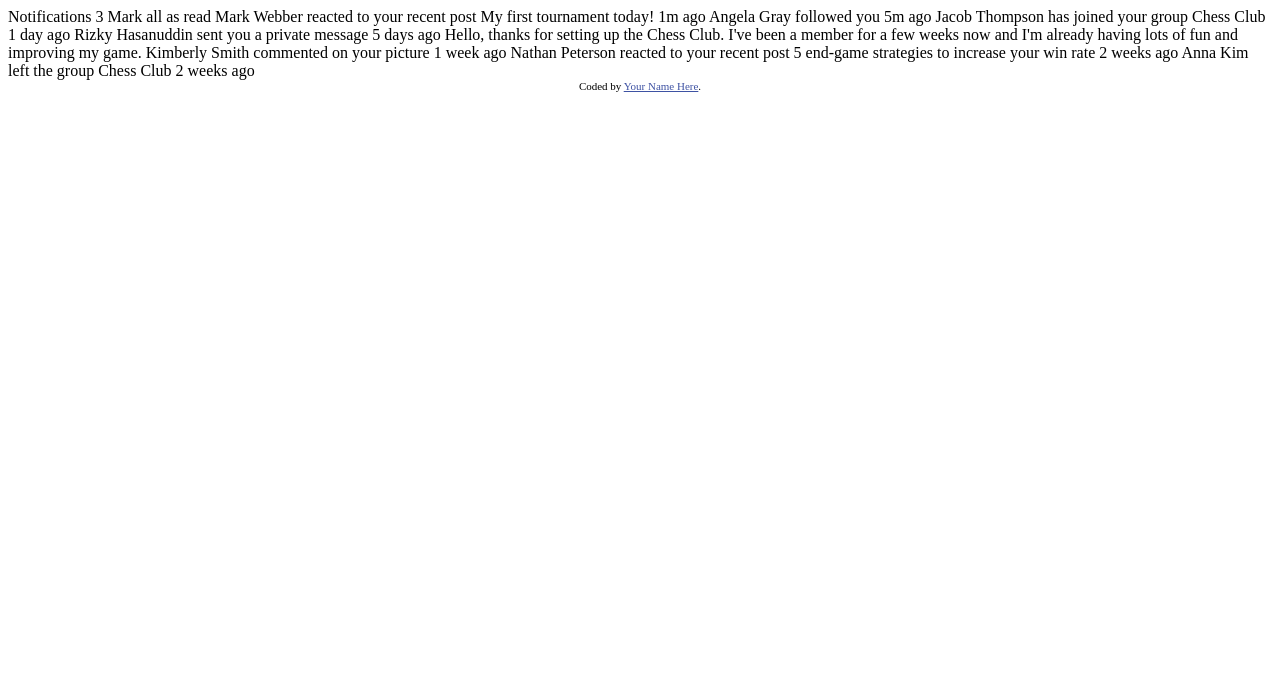
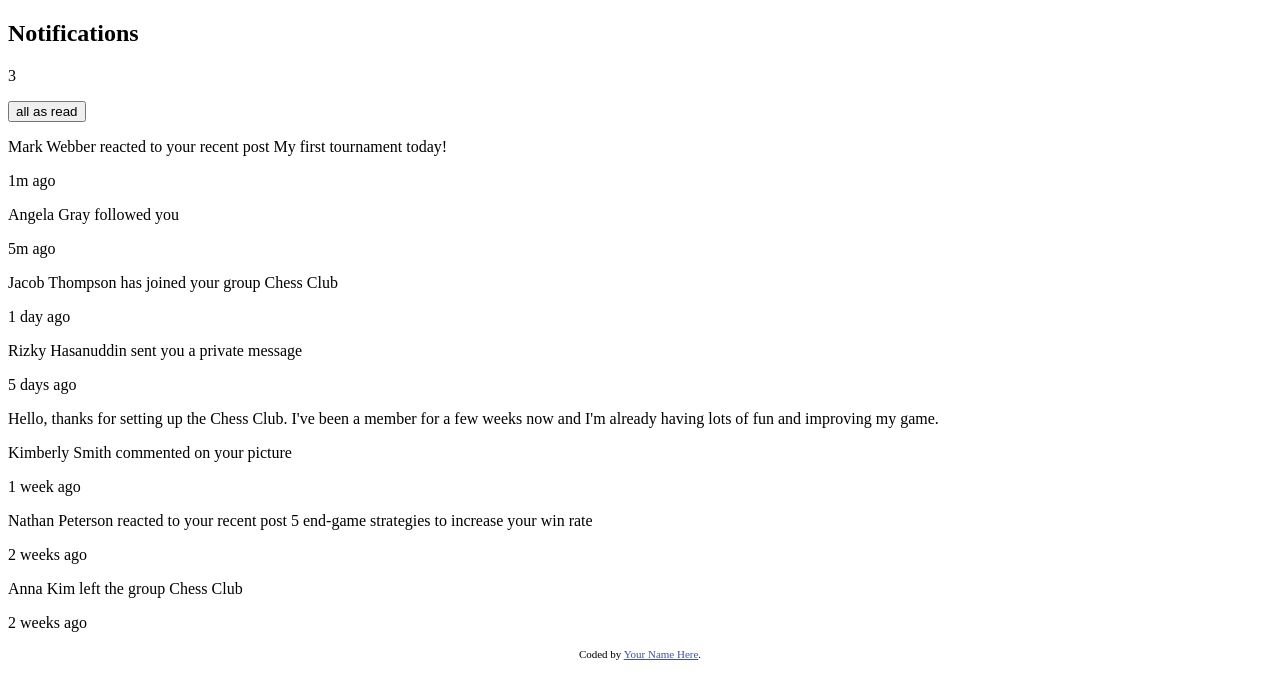
Before and after one commit to LGuzman1409/PracticaP, a plain HTML site: page index.html in a window 1280 px wide. Drawn offline with Linux system fonts and the light colour scheme.

Commit message:
Add html structure

```diff
--- a/index.html
+++ b/index.html
@@ -16,32 +16,47 @@
 </head>
 <body>
 
-  Notifications 3
+  <header>
+      <h2>Notifications</h1>
 
-  Mark all as read
+      <p>3</p>
 
-  Mark Webber reacted to your recent post My first tournament today!
-  1m ago
+      <button>all as read</button>
+  </header>
 
-  Angela Gray followed you
-  5m ago
+  <section>
+    <article>
+      <p>Mark Webber reacted to your recent post My first tournament today!</p>
+      <p>1m ago</p>
+    </article>
+    <article>
+      <p>Angela Gray followed you</p>
+      <p>5m ago</p>
+    </article>
+    <article>
+      <p>Jacob Thompson has joined your group Chess Club</p>
+      <p>1 day ago</p>
+    </article>
+    <article>
+      <p>Rizky Hasanuddin sent you a private message</p>
+      <p>5 days ago</p>
+      <p>Hello, thanks for setting up the Chess Club. I've been a member for a few weeks now and
+        I'm already having lots of fun and improving my game.</p>
+    </article>
+    <article>
+      <p>Kimberly Smith commented on your picture</p>
+      <p>1 week ago</p>
+    </article>
+    <article>
+      <p>Nathan Peterson reacted to your recent post 5 end-game strategies to increase your win rate</p>
+      <p>2 weeks ago</p>
+    </article>
+    <article>
+      <p>Anna Kim left the group Chess Club</p>
+      <p>2 weeks ago</p>
+    </article>
 
-  Jacob Thompson has joined your group Chess Club
-  1 day ago
-
-  Rizky Hasanuddin sent you a private message
-  5 days ago
-  Hello, thanks for setting up the Chess Club. I've been a member for a few weeks now and
-  I'm already having lots of fun and improving my game.
-
-  Kimberly Smith commented on your picture
-  1 week ago
-
-  Nathan Peterson reacted to your recent post 5 end-game strategies to increase your win rate
-  2 weeks ago
-
-  Anna Kim left the group Chess Club
-  2 weeks ago
+  </section>
 
   <div class="attribution">
     Coded by <a href="#">Your Name Here</a>.
```
